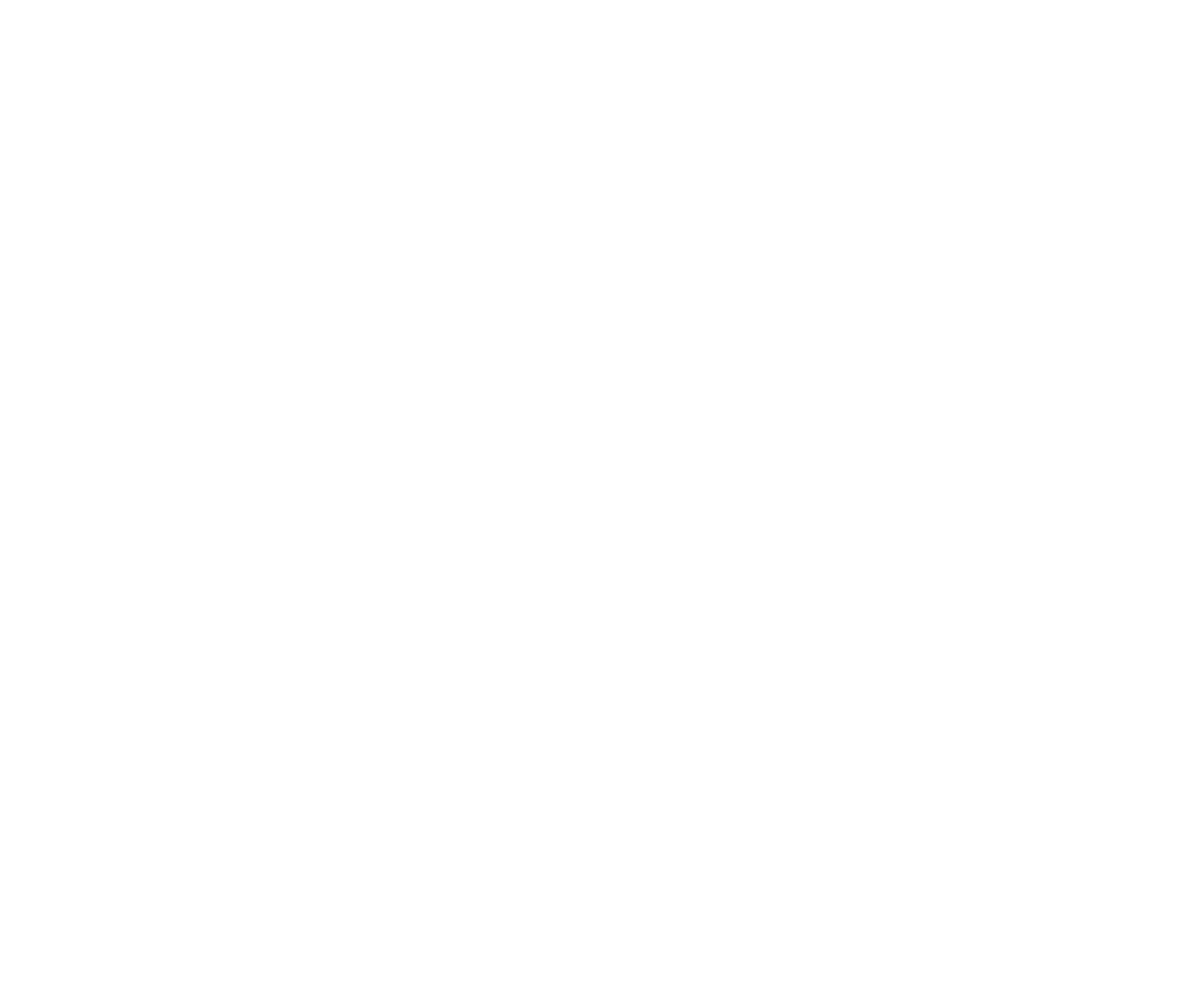
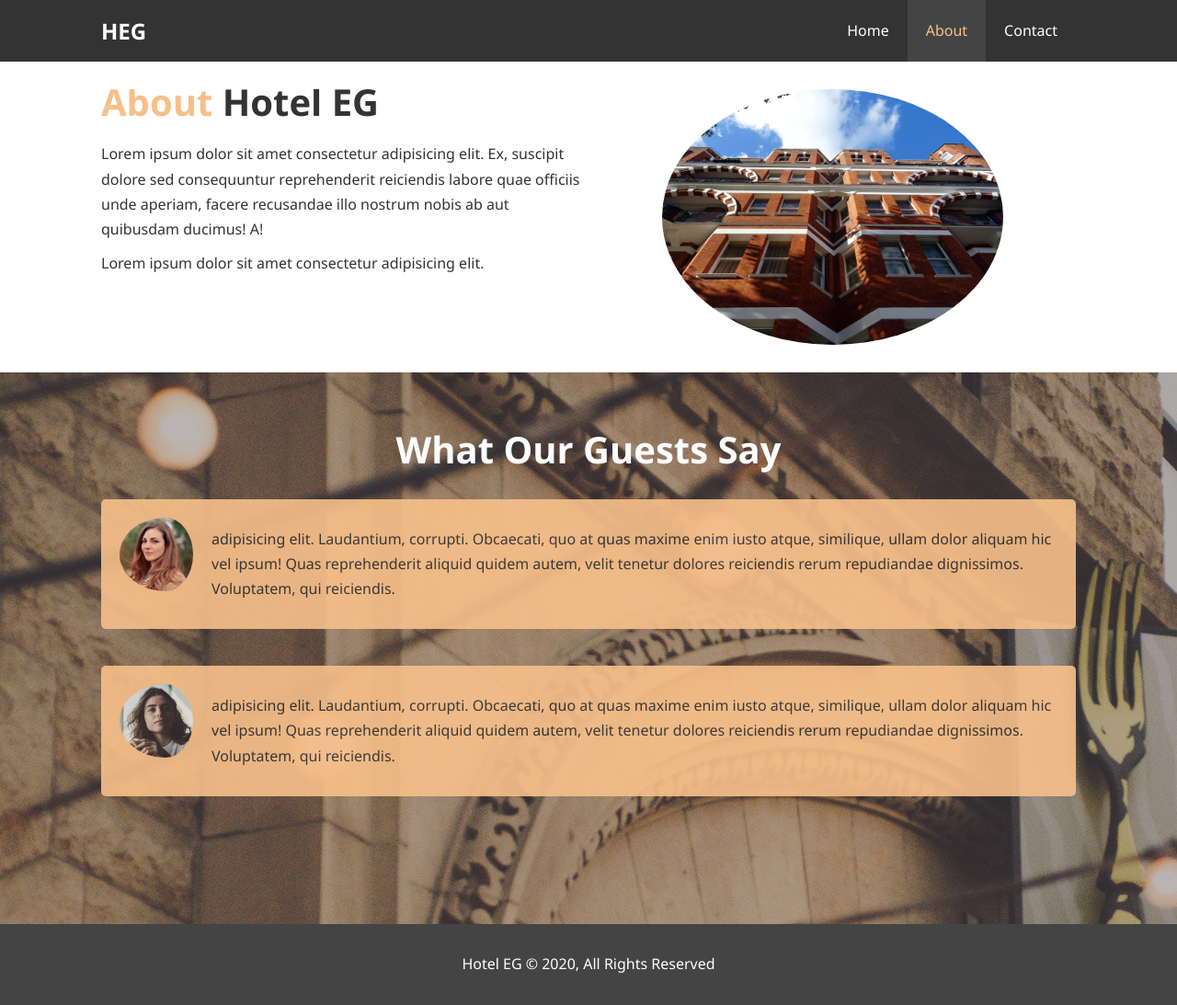
Before and after one commit to Boghdady/hotel-site, a plain HTML site: page about.html in a window 1280 px wide. Shown: the whole page at 92% size. Before the commit the page ends 800 px from the top, so only its background shows below. Drawn offline with Linux system fonts and the light colour scheme.

Commit message:
Finish Home page and About page

```diff
--- a/about.html
+++ b/about.html
@@ -0,0 +1,60 @@
+<!DOCTYPE html>
+<html lang="en">
+<head>
+  <meta charset="UTF-8">
+  <meta name="viewport" content="width=device-width, initial-scale=1.0">
+  <meta name="description" content="Welcome to the best hotel in egypt">
+  <meta name="keywords" content="hotel, egypt hotel, travel, sleep">
+  <!-- link to css style -->
+  <link rel="stylesheet" href="css/style.css">
+  <title>Hotel EG | About</title>
+</head>
+<body>
+  <header>
+    <nav id="navbar">
+      <div class="container">
+        <h1 class="logo"><a href="index.htm">HEG</a></h1>
+        <ul>
+          <li><a href="index.html">Home</a></li>
+          <li><a class="current" href="about.html">About</a></li>
+          <li><a href="contact.html">Contact</a></li>
+        </ul>
+      </div>
+    </nav>
+    </div>
+  </header>
+  <section id="about-info" class="bg-light py-3">
+    <div class="container">
+      <div class="info-left">
+        <h1 class="l-heading"><span class="text-primary">About</span> Hotel EG</h1>
+        <p>Lorem ipsum dolor sit amet consectetur adipisicing elit. Ex,
+           suscipit dolore sed consequuntur reprehenderit reiciendis labore
+           quae officiis unde aperiam, facere recusandae illo nostrum nobis
+           ab aut quibusdam ducimus! A!</p>
+           <p>Lorem ipsum dolor sit amet consectetur adipisicing elit.
+           </p>
+      </div>
+      <div class="info-right">
+        <img src="./img/photo-2.jpg" alt="hotel">
+      </div>
+    </div>
+  </section>
+  <div class="clr"></div>
+
+  <section id="testimonials" class="py-3">
+    <div class="container">
+      <h2 class="l-heading">What Our Guests Say</h2>
+      <div class="testimonial bg-primary py-1">
+        <img src="./img/person-1.jpg" alt="Smantha">
+        <p>adipisicing elit. Laudantium, corrupti. Obcaecati, quo at quas maxime enim iusto atque, similique, ullam dolor aliquam hic vel ipsum! Quas reprehenderit aliquid quidem autem, velit tenetur dolores reiciendis rerum repudiandae dignissimos. Voluptatem, qui reiciendis.</p>
+      </div><div class="testimonial bg-primary py-1"">
+        <img src="./img/person-2.jpg" alt="Sam">
+        <p> adipisicing elit. Laudantium, corrupti. Obcaecati, quo at quas maxime enim iusto atque, similique, ullam dolor aliquam hic vel ipsum! Quas reprehenderit aliquid quidem autem, velit tenetur dolores reiciendis rerum repudiandae dignissimos. Voluptatem, qui reiciendis.</p>
+      </div>
+    </div>
+  </section>
+  <footer id="main-footer">
+    <p>Hotel EG &copy; 2020, All Rights Reserved</p>
+  </footer>
+</body>
+</html>
--- a/css/style.css
+++ b/css/style.css
@@ -1,11 +1,11 @@
-/* Reset */
+/** Reset */
 * {
   margin: 0;
   padding: 0;
   box-sizing: border-box;
 }
 
-/* Main Styling  Core Elments like (body, headings, paragraphs)*/
+/** Main Styling  Core Elments like (body, headings, paragraphs)*/
 html, body {
   font-family: 'Segoe UI', Tahoma, Geneva, Verdana, sans-serif;
   line-height: 1.7em;
@@ -25,7 +25,7 @@ p {
   margin: 10px 0;
 }
 
-/* Utility Classes (We can use it multiple times within app) */
+/** Utility Classes (We can use it multiple times within app) */
 .container {
   /* make container on the center */
   margin:auto;
@@ -67,11 +67,23 @@ p {
   color: #333;
 }
 .bg-primary{
-  background:#333;
-  color:#f7c08a;
+  background:#f7c08a;
+  color:#333;
 }
 
-/* Navbar */
+.clr{
+  clear: both;
+}
+
+/* Padding */
+.py-1{padding: 10px 0}
+.py-2{padding: 20px 0}
+.py-3{padding: 30px 0}
+
+/* Heading */
+.l-heading{font-size: 40px}
+
+/** Navbar */
 #navbar {
   background: #333;
   color: #fff;
@@ -110,7 +122,7 @@ p {
   color: #f7c08a;
 }
 
-/* Showcase */
+/** Showcase */
 #showcase {
   background:url(../img/showcase.jpg) no-repeat
    center center/cover;
@@ -133,7 +145,7 @@ p {
   line-height:1.7em;
 }
 
-/* Home Info Section */
+/** Home Info Section */
 #home-info {
   height: 400px;
 }
@@ -157,3 +169,70 @@ p {
 #home-info .info-content p{
   padding-bottom: 30px;
 }
+
+/** Features Section */
+#features .box{
+  float: left;
+  width:33.3%;
+  padding:50px;
+  text-align: center;
+}
+
+.box i {
+  margin-bottom: 10px;
+}
+
+/** About Info */
+#about-info .info-right {
+  float: right;
+  width: 50%;
+  max-width: 100%;
+}
+
+#about-info .info-right img {
+  display: block;
+  margin: auto;
+  width: 70%;
+  border-radius: 50%;
+}
+
+#about-info .info-left {
+  float: left;
+  width: 50%;
+  max-height: 100%;
+}
+
+/** Testimonials Section  */
+#testimonials {
+  height: 600px;
+  background:url('../img/test-bg.jpg')
+}
+
+#testimonials h2{
+  color:#fff;
+  text-align: center;
+  padding-top: 40px;
+  padding-bottom: 40px;
+}
+
+#testimonials .testimonial {
+  margin-bottom: 40px;
+  padding: 20px;
+  border-radius: 5px;
+  opacity: 0.9;
+}
+
+#testimonials .testimonial img {
+  width: 100px;
+  float: left;
+  padding-right: 20px;
+  border-radius: 50%;
+}
+
+/** Footer  */
+#main-footer {
+  background:#444;
+  text-align: center;
+  padding:20px;
+  color:#fff;
+}
```
Also changed, not shown: index.html (renamed from index.htm, +26 -0 lines).
